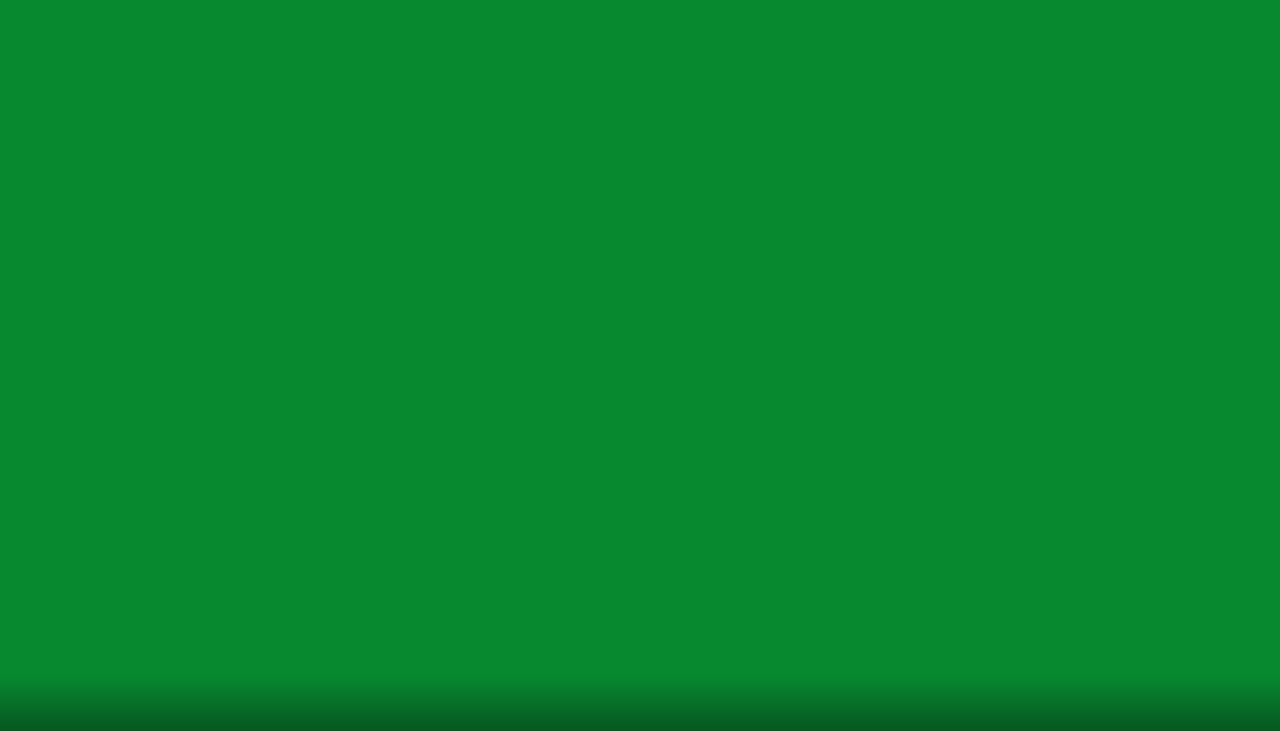
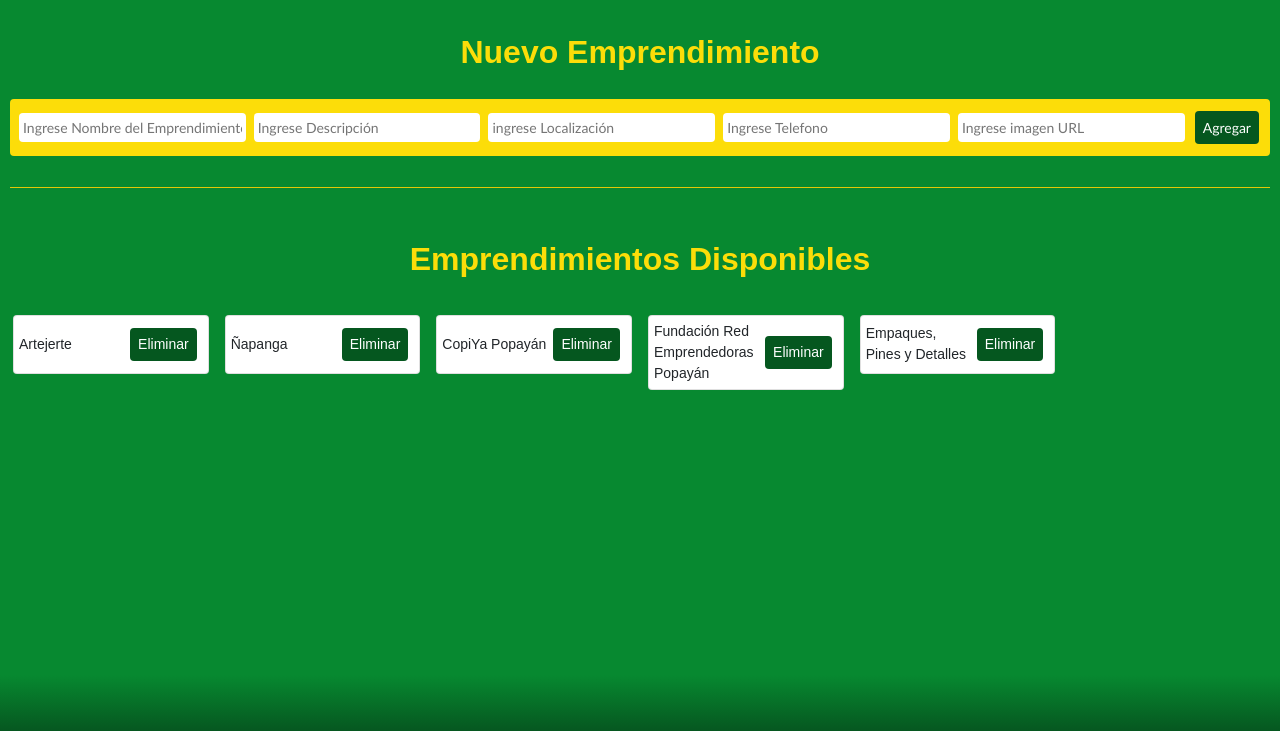
Before and after one commit to codebuilder2019/miniproyecto, a Django app: page /emprendimientos-crud in a window 1280 px wide. Shown: the part 69-800 px from the top of the page. Run offline with Django 3.2, Linux system fonts and the light colour scheme; data comes from the database, SQL or seed files in the repository; both versions use the stored data as it was after the commit; some libraries are stand-ins or nearby versions.

Commit message:
template emprendimiento, inversionistras y eventos

```diff
--- a/caucaSostenible/templates/general/emprendimientos_crud.html
+++ b/caucaSostenible/templates/general/emprendimientos_crud.html
@@ -3,6 +3,40 @@
 
 {% block body %}
 
+<div id="main-container">
+    <center><h2>Nuevo Emprendimiento</h2></center>
+    <br>
+    <div class="form-group2">
+        <form action="" method="">
+            <div style="display: flex; align-items: center">
+                <input class="form-input" type="text" name="Nombre" id="name" placeholder="Ingrese Nombre del Emprendimiento">
+                <input class="form-input" type="text" name="Precio" id="description" placeholder="Ingrese Descripción">
+                <input class="form-input" type="text" name="Descuento" id="location" placeholder="ingrese Localización">
+                <input class="form-input" type="text" name="Descripción" id="phone" placeholder="Ingrese Telefono">
+                <input class="form-input" type="text" name="ImgenURL" id="imgUrl" placeholder="Ingrese imagen URL">
+                <button class="common-button" onclick="addundertaking('{{product.id}}')">Agregar</button>
+            </div>
+        </form>
+    </div>
+    <br>
+    <hr>
+    <br>
+    <br>
+    <center><h2>Emprendimientos Disponibles</h2></center>
+    <br>
+    <div class="form-row">
+        {% for undertaking in undertakings %}
+            <div class="col-12 col-sm-4 col-lg-2 p-2">
+                <article class="card h-80 bg-sucess">
+                    <div style="display: flex; align-items: center; justify-content: space-between; padding: 5px 5px;">
+                        <p>{{undertaking.name}}</p>
+                        <button class="common-button" onclick="removeUndertaking('{{undertaking.id}}')">Eliminar</button>
+                    </div>
+                </article>
+            </div>
+        {% endfor %}
+    </div>
+</div>
 {% endblock %}
 {% block script %}
 <script>
```
Also changed, not shown: caucaSostenible/templates/general/eventos_crud.html (+32 -1 lines), caucaSostenible/templates/general/inversionistas_crud.html (+33 -8 lines), db.sqlite3.
